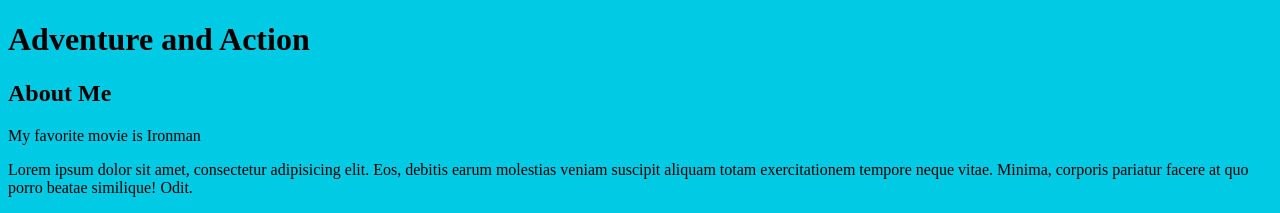
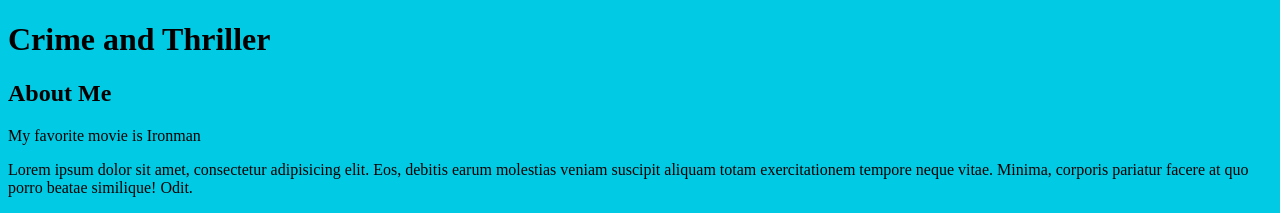
Before and after one commit to PreethamRavula/Udacity-Version-control, a plain HTML site: page index.html in a window 1280 px wide. Shown: the top 213 px of the page. Drawn offline with Linux system fonts and the light colour scheme.

Commit message:
Changed heading to Crime and Thriller

```diff
--- a/index.html
+++ b/index.html
@@ -10,7 +10,7 @@
 <body>
 
     <header>
-        <h1>Adventure and Action</h1>
+        <h1>Crime and Thriller</h1>
     </header>
 
     <div class="container">
```
